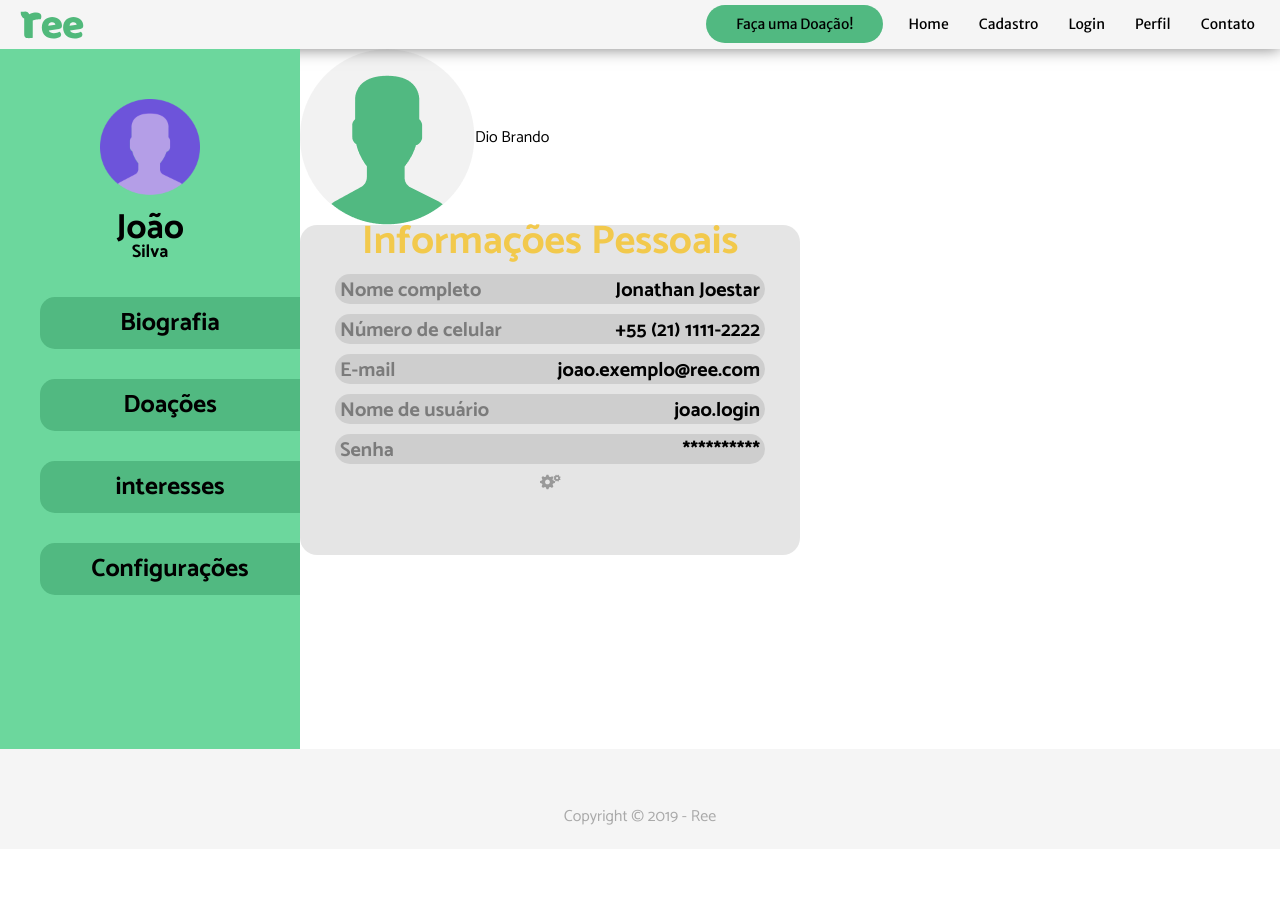
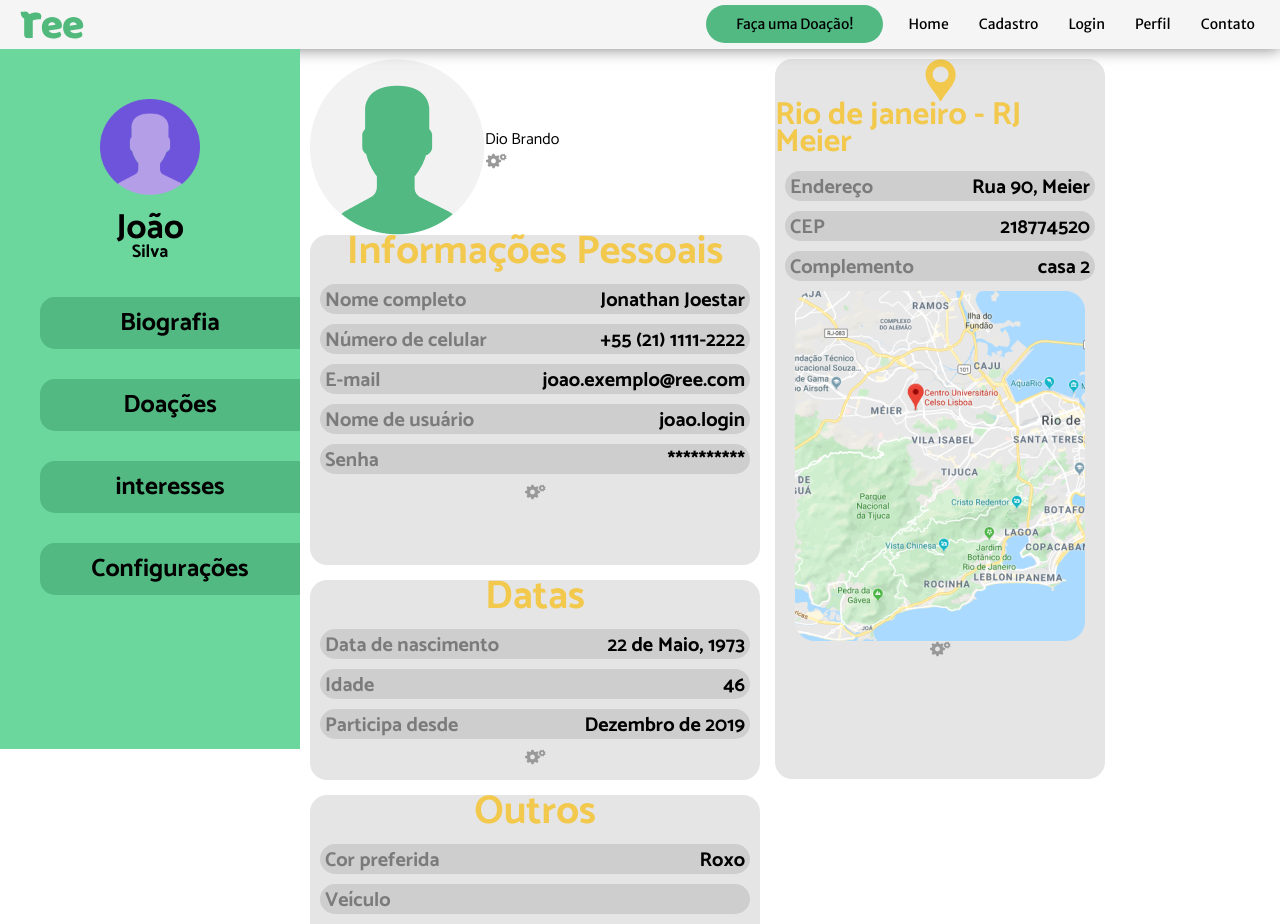
Before and after one commit to italoitalo/ree, a React (Create React App) app: page /perfil in a window 1280 px wide. Shown: the top 924 px of the page. Before the commit the page ends 849 px from the top, so only its background shows below. Built offline with nearby package versions, Linux system fonts and the light colour scheme.

Commit message:
subindo tela de Biografia, todos os elemento já estão presente, porem ainda é necessario corrigir suas posições

```diff
--- a/src/components/Perfil/BioPerfil.js
+++ b/src/components/Perfil/BioPerfil.js
@@ -5,17 +5,21 @@ import NavPerfil from '../Rotas/NavPerfil';
 
 import Config from '../../img/PerfilBiografia/Config.svg';
 import User from '../../img/PerfilBiografia/User.png';
+import Mapa from '../../img/PerfilBiografia/Mapa.png';
+import Local from '../../img/PerfilBiografia/Local.png';
 
 export default function BioPerfil(){
     return(
         <>
             <Main>
                 <NavPerfil/>
-                    <Main>
-                        <MainCol>
+                    <Main2>
+                            <MainCol>
                             <MainPessoal>
                                 <img src={User}></img>
-                                <p>Dio Brando</p>
+                                <MainCol><p>Dio Brando</p>
+                                <img src={Config}></img>
+                                </MainCol>
                             </MainPessoal>
                             <Card>
                                 <H1>Informações Pessoais</H1>
@@ -62,12 +66,146 @@ export default function BioPerfil(){
                                 <img src={Config}></img>
 
                             </Card>
+                            <CardMenor>
+                                <H1>
+                                    Datas
+                                </H1>
+                                <Listra>
+                                    <PLi>
+                                    Data de nascimento
+
+
+                                    </PLi>
+                                    <PLi2>
+                                    22 de Maio, 1973
+                                    </PLi2>
+                                </Listra>
+                                <Listra>
+                                    <PLi>
+                                    Idade
+
+                                    </PLi>
+                                    <PLi2>
+                                        46
+                                    </PLi2>
+                                </Listra>
+                                <Listra>
+                                    <PLi>
+                                    Participa desde
+                                    </PLi>
+                                    <PLi2>
+                                    Dezembro de 2019
+                                    </PLi2>
+                                </Listra>
+                                <img src={Config}></img>
+                            </CardMenor>
+                            <CardMenor>
+                                <H1>
+                                    Outros
+                                </H1>
+                                <Listra>
+                                    <PLi>
+                                    Cor preferida
+
+
+                                    </PLi>
+                                    <PLi2>
+                                        Roxo
+                                    </PLi2>
+                                </Listra>
+                                <Listra>
+                                    <PLi>
+                                    Veículo
+
+
+                                    </PLi>
+                                    <PLi2>
+
+                                    </PLi2>
+                                </Listra>
+                                <Listra>
+                                    <PLi>
+                                    Ocupação
+                                    </PLi>
+                                    <PLi2>
+
+                                    </PLi2>
+                                </Listra>
+                                <img src={Config}></img>
+                            </CardMenor>
+
                         </MainCol>
-                    </Main>
+                        <CardVertical>
+                            <img src={Local}></img>
+                            <H2>
+                                Rio de janeiro - RJ Meier
+                            </H2>
+                            <Listra2>
+                                <PLi>Endereço</PLi>
+                                <PLi2>Rua 90, Meier</PLi2>
+                            </Listra2>
+                            <Listra2>
+                                <PLi>CEP</PLi>
+                                <PLi2>218774520</PLi2>
+                            </Listra2>
+                            <Listra2>
+                                <PLi>Complemento</PLi>
+                                <PLi2>casa 2</PLi2>
+                            </Listra2>
+                            <img src={Mapa}></img>
+                            <img src={Config}></img>
+                        </CardVertical>
+                    </Main2>
             </Main>
         </>
     )
 }
+
+
+const H2 = styled.h2`
+font-family: Catamaran;
+font-weight: bold;
+font-size: 2em;
+line-height: 85%;
+color: #F2C94C;
+margin: 0 0 15px 0;
+`
+
+const Listra2 = styled.ul`
+width: 310px;
+height: 30px;
+border-radius: 20px;
+
+background-color:rgba(0, 0, 0, 0.1);
+margin: 0 0 10px 0;
+display: flex;
+justify-content: space-between;
+
+`
+
+const CardVertical = styled.div`
+width: 330px;
+height: 720px;
+
+background-color:rgba(0, 0, 0, 0.1);
+margin: 0 0 15px 15px;
+border-radius: 17px;
+display:flex;
+flex-direction:column;
+align-items: center;
+`
+const CardMenor = styled.div`
+width: 450px;
+height: 200px;
+background-color:rgba(0, 0, 0, 0.1);
+margin: 0 0 15px 0;
+border-radius: 17px;
+
+/* flex */
+display:flex;
+flex-direction: column;
+align-items: center;
+`
 
 const PLi2 = styled.p`
 margin:0 5px 0 0;
@@ -82,6 +220,7 @@ margin:0 0 0 5px;
 font-size:1.25em;
 font-weight: bold;
 color:rgba(0, 0, 0, 0.4);
+
 `
 
 const Listra = styled.ul`
@@ -96,10 +235,11 @@ justify-content: space-between;
 `
 
 const Card = styled.div`
-width: 500px;
+width: 450px;
 height: 330px;
 background-color:rgba(0, 0, 0, 0.1);
 border-radius: 17px;
+margin: 0 0 15px 0;
 /* flex */
 display:flex;
 flex-direction: column;
@@ -117,13 +257,23 @@ margin: 0 0 15px 0;
 const MainCol = styled.section`
 display:flex;
 flex-direction: column;
+align-items: flex-start;
 `
 
 const MainPessoal = styled.section`
 display:flex;
 align-items: center;
+
+
+`
+const Main2 = styled.section`
+display:flex;
+margin: 10px;
+
 `
 
 const Main = styled.section`
-display:flex
+display:flex;
+
+
 `
```
Also changed, not shown: src/img/PerfilBiografia/Local.png (added), src/img/PerfilBiografia/Mapa.png (added).
